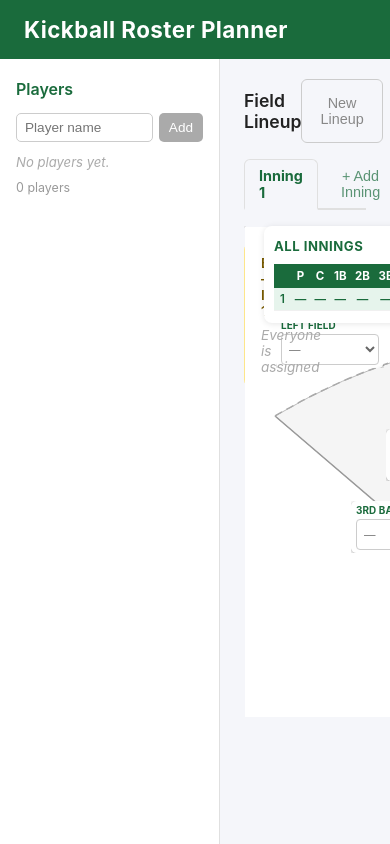
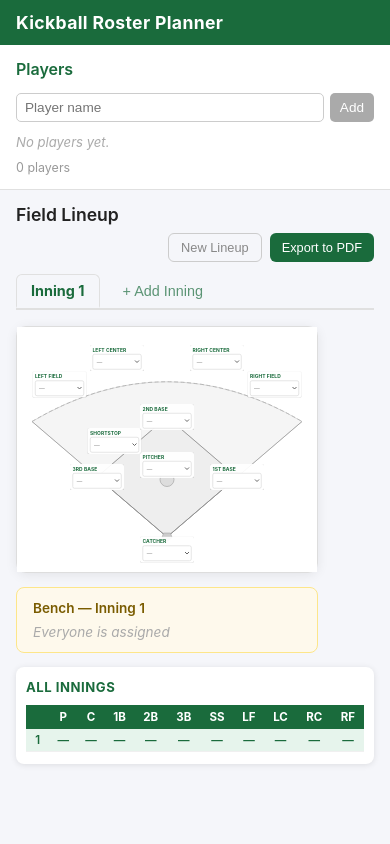
Before and after one commit to kneehaul/kickball-planner, a React (Vite) app: page / in a window 390 px wide. Built offline with nearby package versions, Linux system fonts and the light colour scheme.

Commit message:
mobile css try 1

```diff
--- a/src/App.css
+++ b/src/App.css
@@ -51,8 +51,8 @@ body {
 .main-content {
   flex: 1;
   padding: 20px 24px;
-  overflow-x: auto;
   min-width: 0;
+  overflow: hidden;
 }
 
 .roster-header {
@@ -523,6 +523,93 @@ thead .summary-inning-col {
   font-style: italic;
 }
 
+/* ── Mobile ── */
+@media (max-width: 768px) {
+  .app-header {
+    padding: 12px 16px;
+  }
+
+  .app-header h1 {
+    font-size: 1.1rem;
+  }
+
+  .app-body {
+    flex-direction: column;
+  }
+
+  .sidebar {
+    width: 100%;
+    min-width: 0;
+    border-right: none;
+    border-bottom: 1px solid #e0e0e0;
+    padding: 14px 16px;
+  }
+
+  .player-list {
+    max-height: 160px;
+  }
+
+  .main-content {
+    padding: 14px 16px;
+  }
+
+  .roster-header {
+    flex-wrap: wrap;
+    gap: 8px;
+    margin-bottom: 12px;
+  }
+
+  .roster-header h2 {
+    flex: 1 0 100%;
+  }
+
+  .header-actions {
+    width: 100%;
+    justify-content: flex-end;
+  }
+
+  .new-roster-btn,
+  .export-btn {
+    font-size: 0.8rem;
+    padding: 6px 12px;
+  }
+
+  .inning-tabs {
+    overflow-x: auto;
+    flex-wrap: nowrap;
+    -webkit-overflow-scrolling: touch;
+    padding-bottom: 2px;
+    /* hide scrollbar but keep functionality */
+    scrollbar-width: none;
+  }
+
+  .inning-tabs::-webkit-scrollbar {
+    display: none;
+  }
+
+  .inning-tab {
+    flex-shrink: 0;
+  }
+
+  .field-and-summary {
+    flex-direction: column;
+    gap: 14px;
+  }
+
+  .field-side {
+    max-width: 100%;
+  }
+
+  .summary-panel {
+    width: 100%;
+  }
+
+  .summary-scroll {
+    overflow-x: auto;
+    -webkit-overflow-scrolling: touch;
+  }
+}
+
 /* ── Print-only section (hidden on screen) ── */
 .print-only {
   display: none;
```
